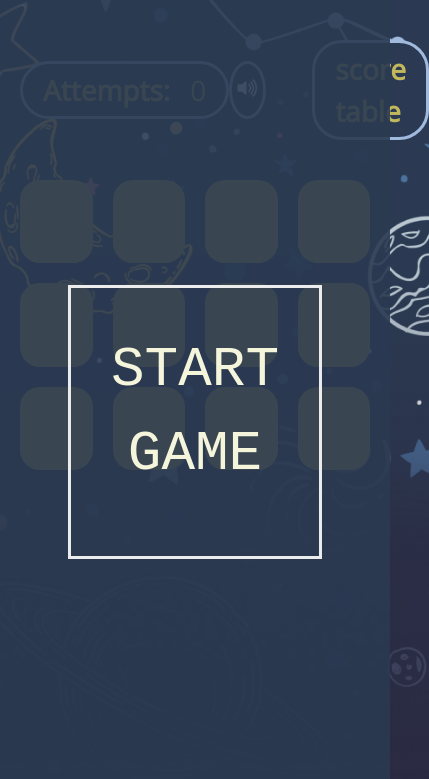
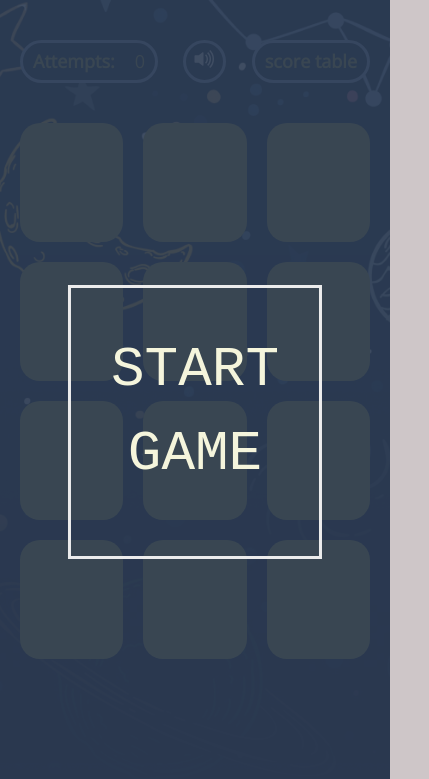
Before and after one commit to annaAzh/rs-school-stage0, a plain HTML site: page random-game/index.html in a window 390 px wide. Shown: the top 779 px of the page, 429 px wide, since content can reach past the window. Drawn offline with nearby package versions, Linux system fonts and the light colour scheme.

```diff
--- a/random-game/js/score.js
+++ b/random-game/js/score.js
@@ -11,9 +11,6 @@
       createScoreRow()
     }
   });
-
-
-
 };
 
 export default scoreTable;
--- a/random-game/main.js
+++ b/random-game/main.js
@@ -111,6 +111,7 @@
 function startNewGame() {
   countScore = 0;
   score.textContent = countScore;
+  gameResult = [];
   openCard = [];
   cardsName = [];
   playArray = [];
@@ -122,7 +123,13 @@
 }
 
 function setGameResult() {
-  localStorage.setItem('gameResult', JSON.stringify( gameResult));
+  if (localStorage.getItem('gameResult')) {
+    const localStorageArr = JSON.parse(localStorage.getItem('gameResult'));
+    const resultArr = [...localStorageArr , ...gameResult];
+    localStorage.setItem('gameResult', JSON.stringify(resultArr));
+  } else {
+    localStorage.setItem('gameResult', JSON.stringify(gameResult));
+  }
   createScoreRow()
 }
 
@@ -131,7 +138,8 @@
   if (localStorage.getItem('gameResult')) {
     scoreList.textContent = '';
     const arr = JSON.parse(localStorage.getItem('gameResult'));
-    arr.length > 9 ? arr.sort((a,b) => b - a).slice(0,10) : arr;
+    arr.sort((a,b) => b - a)
+    arr.length > 9 ? arr.slice(0,10) : arr;
     for(let i = 0; i < arr.length; i++) {
       const score = arr[i];
       const element = document.createElement('li');
--- a/random-game/style.css
+++ b/random-game/style.css
@@ -95,10 +95,13 @@
   transition: all 0.3s ease-in;
 }
 
+@media (hover: hover) {
   .card:hover {
     transform: scale(1.05);
     box-shadow: 4px 4px 8px rgba(189, 179, 179, 0.6);
   }
+}
+
 
 .card.disabled {
   pointer-events: none;
@@ -195,9 +198,12 @@
   transition: all 0.3s ease-in;
 }
 
+@media (hover: hover) {
   .footer__github-link:hover {
     color: #c2b85b;
   }
+}
+
 
 .footer__rsschool-link {
   max-width: 100px;
@@ -208,9 +214,13 @@
 .footer__rsschool-img {
   height: 30px;
 }
+
+@media (hover: hover) {
   .footer__rsschool-link:hover {
     opacity: 0.6;
   }
+}
+
 
 
 /*-------results-------*/
@@ -238,10 +248,14 @@
   transition: all 0.3s ease-in;
 }
 
+
+@media (hover: hover) {
   .table-score__btn:hover {
     border-color: #ffffff;
     box-shadow: 0px 4px 8px 6px rgba(240, 234, 234, 0.21);
   }
+}
+
 
 .table-score__list {
   position: absolute;
@@ -314,7 +328,36 @@
   transition: all 0.3s ease-in;
 }
 
+@media (hover: hover) {
   .volume__btn:hover {
     border-color: #ffffff;
     box-shadow: 0px 4px 8px 6px rgba(240, 234, 234, 0.21);
   }
+}
+
+
+@media (max-width: 648px) {
+  .header__inner {
+    justify-content: space-between;
+  }
+  .table-score__btn,
+  .score-title,
+  .score {
+    font-size: 18px;
+  }
+
+  .table-score__btn,
+  .count-box {
+    padding: 5px 10px;
+  }
+
+  .volume__btn {
+    width: 43px;
+    height: 43px;
+    margin: 0 10px;
+  }
+
+  .field {
+    grid-template-columns: repeat(3, 1fr);
+  }
+}
```
Lines whose indentation alone changed are shown as unchanged.
